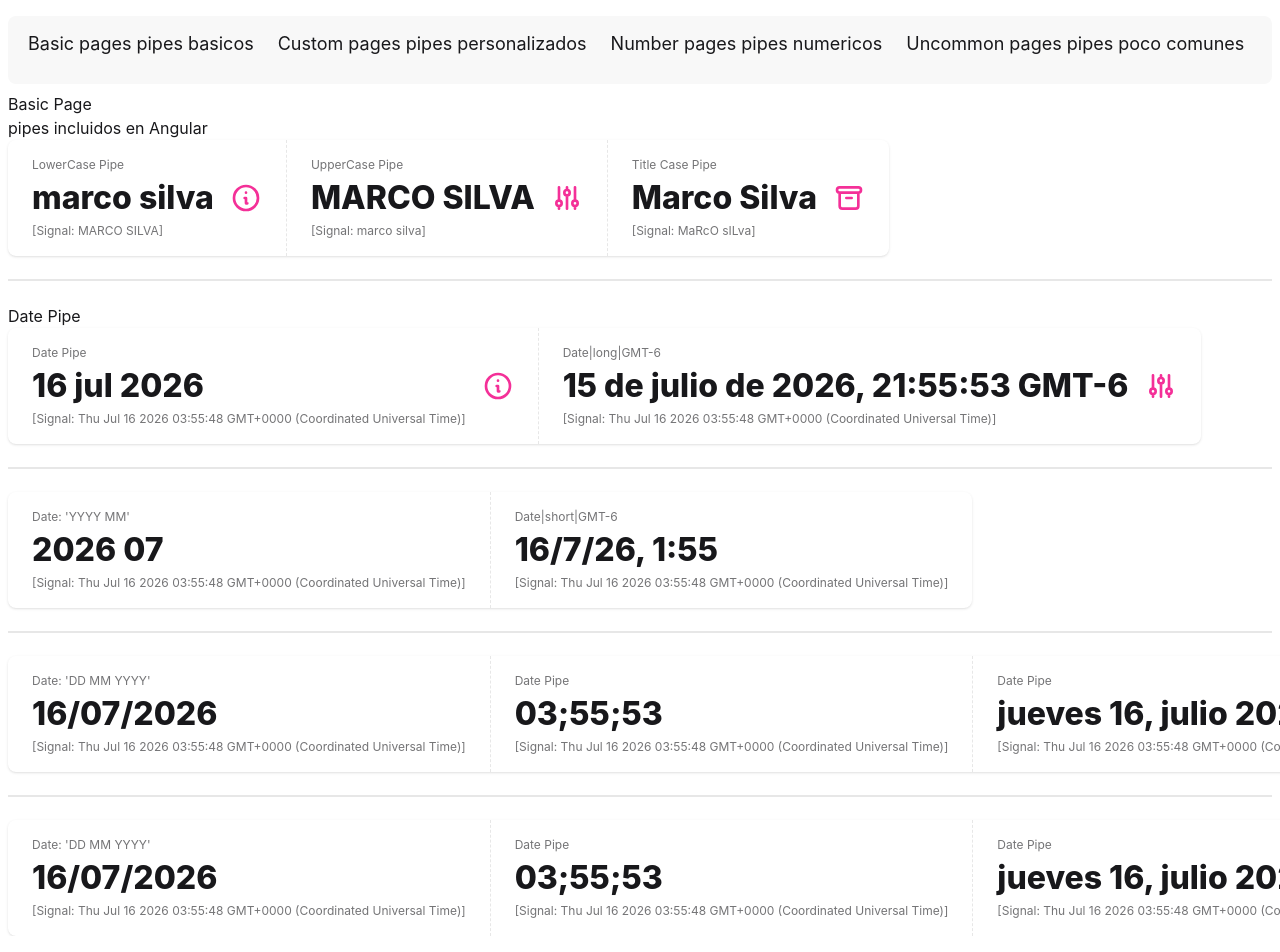
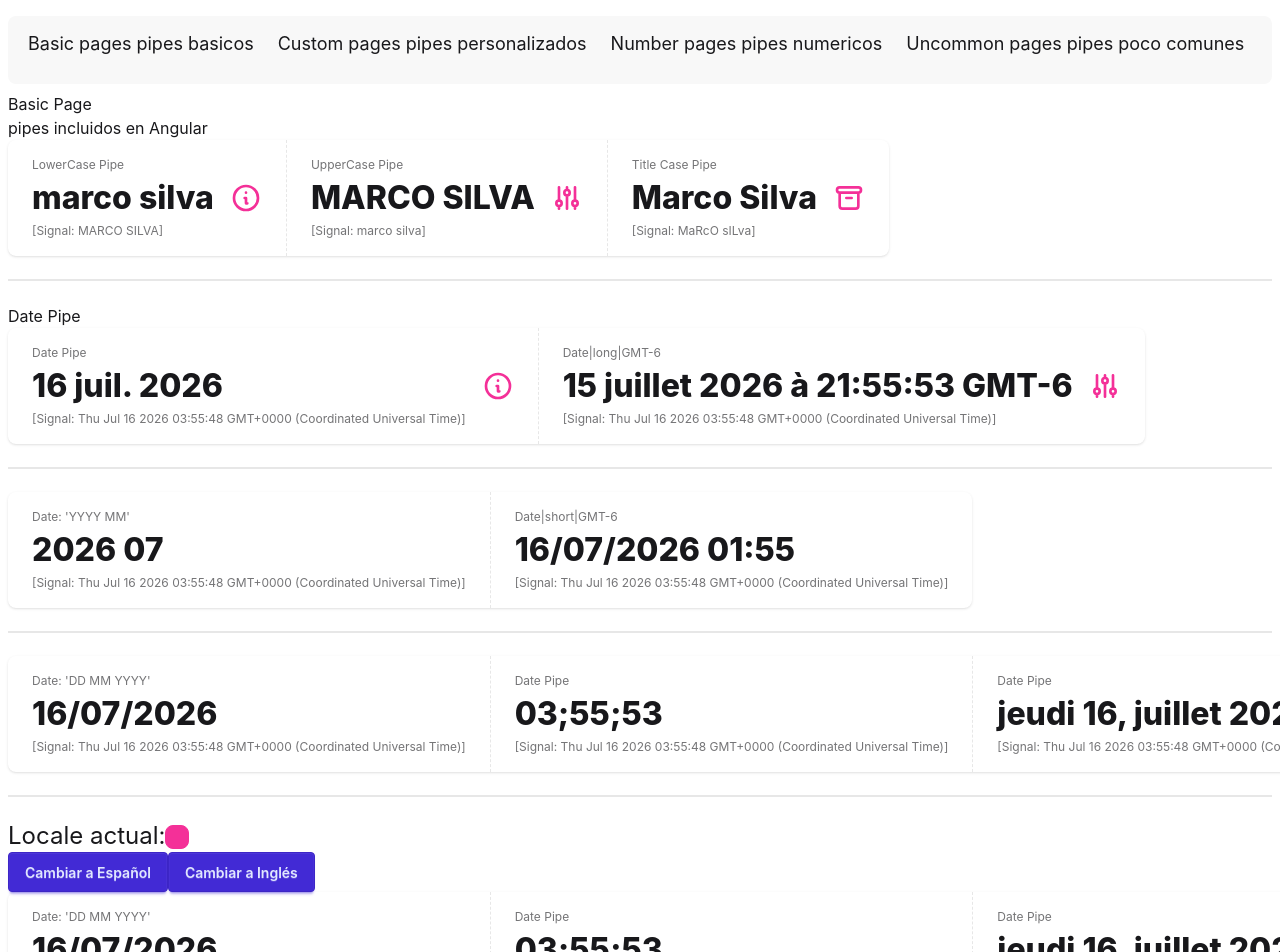
Before and after one commit to MarcoAndresSilva/Angular-pipes-app, an Angular app: page /basic in a window 1280 px wide. Shown: the top 952 px of the page. Built offline with nearby package versions, Linux system fonts and the light colour scheme.

Commit message:
Locale pipes

```diff
--- a/src/app/app.config.ts
+++ b/src/app/app.config.ts
@@ -9,9 +9,9 @@ import { provideRouter } from '@angular/router';
 import { routes } from './app.routes';
 import { registerLocaleData } from '@angular/common';
 import localeEs from '@angular/common/locales/es';
-
+import localeFr from '@angular/common/locales/fr';
 registerLocaleData(localeEs, 'es');
-
+registerLocaleData(localeFr, 'fr');
 export const appConfig: ApplicationConfig = {
   providers: [
     provideBrowserGlobalErrorListeners(),
@@ -19,7 +19,7 @@ export const appConfig: ApplicationConfig = {
     provideRouter(routes),
     {
       provide: LOCALE_ID,
-      useValue: 'es',
+      useValue: 'fr',
     },
   ],
 };
--- a/src/app/pages/basic-page/basic-page.html
+++ b/src/app/pages/basic-page/basic-page.html
@@ -156,7 +156,12 @@
 </div>
 
 <div class="divider"></div>
+<div class="">
+  <h1 class="text-2xl">Locale actual:<span class="badge badge-secondary"></span></h1>
 
+  <button class="btn btn-primary" (click)="changeLocale('es')">Cambiar a Español</button>
+  <button class="btn btn-primary" (click)="changeLocale('en')">Cambiar a Inglés</button>
+</div>
 <div class="stats shadow">
   <div class="stat">
     <div class="stat-title">Date: 'DD MM YYYY'</div>
```
